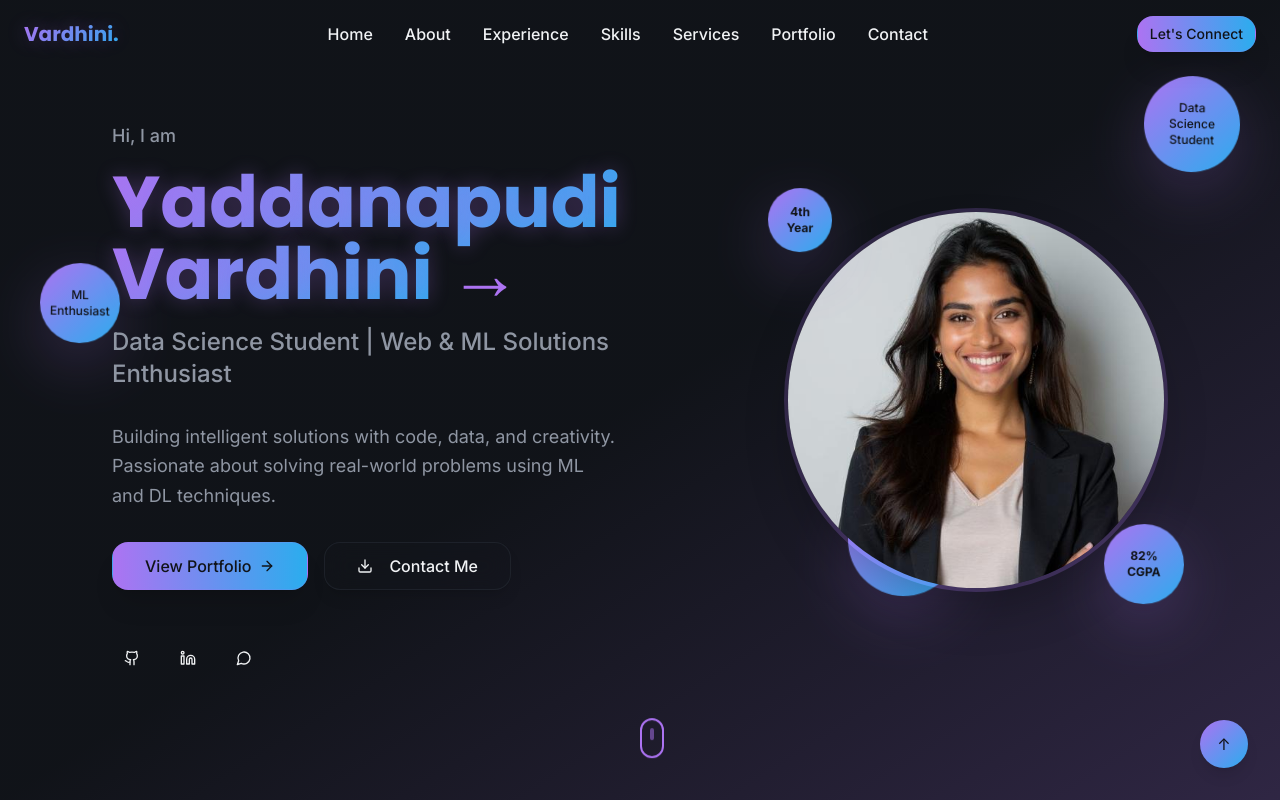
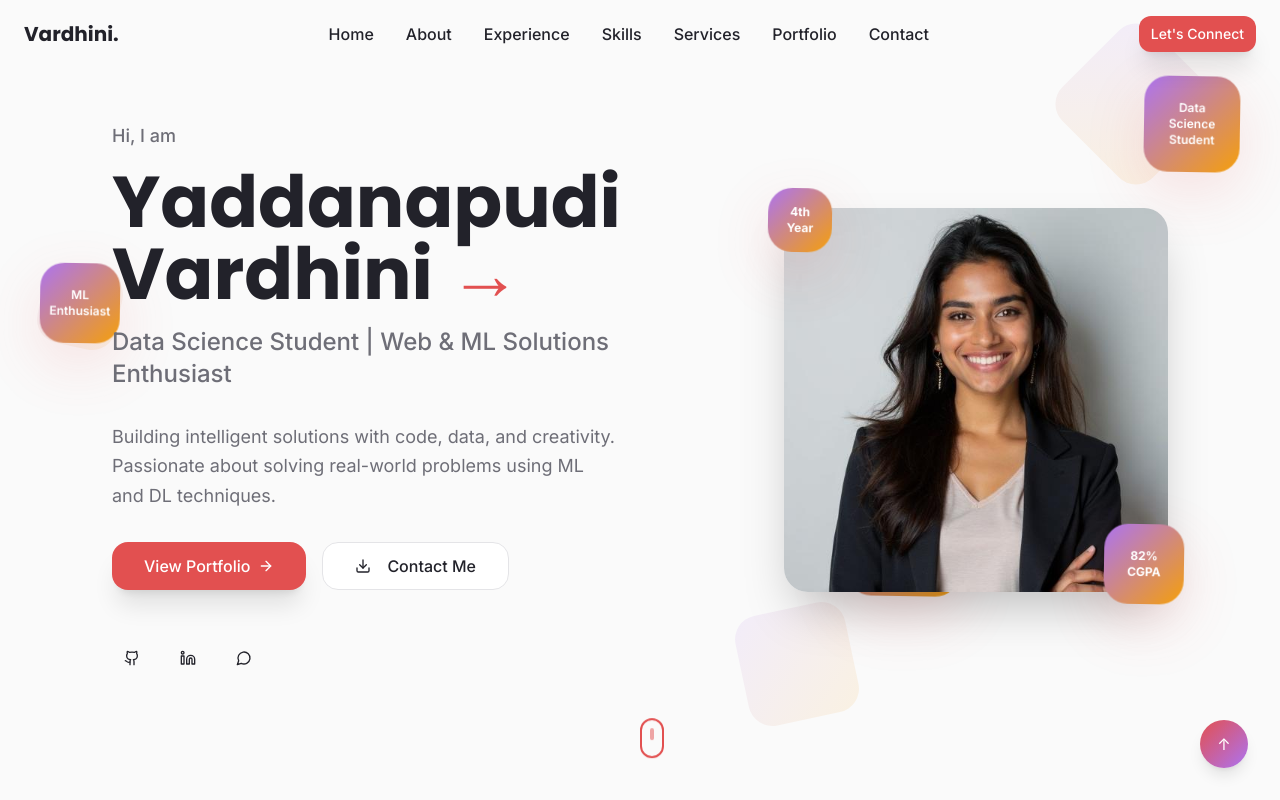
Before and after one commit to VardhiY/vardhini, a React (Vite) app: page / in a window 1280 px wide. Shown: the top 800 px of the page. Built offline with nearby package versions, Linux system fonts and the light colour scheme.

Commit message:
Refactor: Update website style
Update the website's visual style to match the provided image, incorporating design elements and layout adjustments.

```diff
--- a/src/components/Hero.tsx
+++ b/src/components/Hero.tsx
@@ -11,19 +11,21 @@ const Hero = () => {
   };
 
   return (
-    <section id="home" className="min-h-screen relative overflow-hidden">
-      {/* Background Gradient */}
-      <div className="absolute inset-0 bg-gradient-to-br from-background via-background to-primary/20"></div>
+    <section id="home" className="min-h-screen relative overflow-hidden bg-background">
+      {/* Geometric Background Elements */}
+      <div className="geometric-shape top-10 right-20 w-32 h-32 rotate-45"></div>
+      <div className="geometric-shape top-1/3 left-10 w-20 h-20 rotate-12"></div>
+      <div className="geometric-shape bottom-20 right-1/3 w-28 h-28 -rotate-12"></div>
 
       {/* Floating Elements */}
       <div className="floating-element top-20 right-10 w-24 h-24 flex items-center justify-center">
-        <span className="text-xs text-center">Data Science<br />Student</span>
+        <span className="text-xs text-center font-semibold">Data Science<br />Student</span>
       </div>
       <div className="floating-element top-1/3 left-10 w-20 h-20 flex items-center justify-center">
-        <span className="text-xs text-center">ML<br />Enthusiast</span>
+        <span className="text-xs text-center font-semibold">ML<br />Enthusiast</span>
       </div>
       <div className="floating-element bottom-1/4 right-1/4 w-28 h-28 flex items-center justify-center">
-        <span className="text-xs text-center">Web<br />Developer</span>
+        <span className="text-xs text-center font-semibold">Web<br />Developer</span>
       </div>
 
       <div className="relative section-padding flex items-center min-h-screen">
@@ -85,19 +87,19 @@ const Hero = () => {
             {/* Profile Image */}
             <div className="relative flex justify-center lg:justify-end">
               <div className="relative">
-                <div className="w-80 h-80 lg:w-96 lg:h-96 rounded-full overflow-hidden border-4 border-primary/20 shadow-2xl">
+                <div className="image-frame w-80 h-80 lg:w-96 lg:h-96 shadow-2xl">
                   <img
                     src={profilePicture}
                     alt="Yaddanapudi Vardhini"
-                    className="w-full h-full object-cover"
+                    className="w-full h-full object-cover relative z-20"
                   />
                 </div>
 
                 {/* Floating Achievement Elements */}
-                <div className="absolute -top-4 -left-4 floating-element w-16 h-16 flex items-center justify-center">
+                <div className="absolute -top-4 -left-4 floating-element w-16 h-16 flex items-center justify-center z-30">
                   <span className="text-xs text-center font-bold">4th<br />Year</span>
                 </div>
-                <div className="absolute -bottom-4 -right-4 floating-element w-20 h-20 flex items-center justify-center">
+                <div className="absolute -bottom-4 -right-4 floating-element w-20 h-20 flex items-center justify-center z-30">
                   <span className="text-xs text-center font-bold">82%<br />CGPA</span>
                 </div>
               </div>
--- a/src/components/ui/button.tsx
+++ b/src/components/ui/button.tsx
@@ -5,7 +5,7 @@ import { cva, type VariantProps } from "class-variance-authority"
 import { cn } from "@/lib/utils"
 
 const buttonVariants = cva(
-  "inline-flex items-center justify-center gap-2 whitespace-nowrap rounded-lg text-sm font-medium transition-all duration-300 focus-visible:outline-none focus-visible:ring-2 focus-visible:ring-ring focus-visible:ring-offset-2 disabled:pointer-events-none disabled:opacity-50 [&_svg]:pointer-events-none [&_svg]:size-4 [&_svg]:shrink-0",
+  "inline-flex items-center justify-center gap-2 whitespace-nowrap rounded-2xl text-sm font-medium transition-all duration-300 focus-visible:outline-none focus-visible:ring-2 focus-visible:ring-ring focus-visible:ring-offset-2 disabled:pointer-events-none disabled:opacity-50 [&_svg]:pointer-events-none [&_svg]:size-4 [&_svg]:shrink-0",
   {
     variants: {
       variant: {
@@ -13,19 +13,19 @@ const buttonVariants = cva(
         destructive:
           "bg-destructive text-destructive-foreground hover:bg-destructive/90",
         outline:
-          "border border-input bg-background/50 hover:bg-accent hover:text-accent-foreground backdrop-blur-sm",
+          "border border-input bg-card hover:bg-accent hover:text-accent-foreground",
         secondary:
           "bg-secondary text-secondary-foreground hover:bg-secondary/80 hover:scale-105 shadow-lg hover:shadow-xl",
         ghost: "hover:bg-accent hover:text-accent-foreground",
         link: "text-primary underline-offset-4 hover:underline",
-        hero: "bg-gradient-to-r from-primary to-secondary text-primary-foreground hover:scale-105 shadow-xl hover:shadow-2xl backdrop-blur-sm border border-primary/20",
-        glass: "bg-card/30 backdrop-blur-md border border-border/50 hover:bg-card/50 hover:scale-105 shadow-lg hover:shadow-xl",
+        hero: "bg-primary text-primary-foreground hover:scale-105 shadow-xl hover:shadow-2xl",
+        glass: "bg-card border border-border hover:shadow-lg hover:scale-105",
       },
       size: {
         default: "h-10 px-4 py-2",
-        sm: "h-9 rounded-lg px-3",
-        lg: "h-12 rounded-lg px-8 text-base",
-        xl: "h-14 rounded-xl px-10 text-lg",
+        sm: "h-9 rounded-xl px-3",
+        lg: "h-12 rounded-2xl px-8 text-base",
+        xl: "h-14 rounded-2xl px-10 text-lg",
         icon: "h-10 w-10",
       },
     },
--- a/src/index.css
+++ b/src/index.css
@@ -8,58 +8,52 @@ All colors MUST be HSL.
 
 @layer base {
   :root {
-    --background: 220 20% 8%;
-    --foreground: 220 15% 95%;
+    --background: 0 0% 98%;
+    --foreground: 240 10% 15%;
 
-    --card: 220 20% 10%;
-    --card-foreground: 220 15% 95%;
+    --card: 0 0% 100%;
+    --card-foreground: 240 10% 15%;
 
-    --popover: 220 20% 10%;
-    --popover-foreground: 220 15% 95%;
+    --popover: 0 0% 100%;
+    --popover-foreground: 240 10% 15%;
 
-    --primary: 267 83% 70%;
-    --primary-foreground: 220 20% 8%;
+    --primary: 0 72% 60%;
+    --primary-foreground: 0 0% 100%;
 
-    --secondary: 200 85% 55%;
-    --secondary-foreground: 220 20% 8%;
+    --secondary: 267 83% 70%;
+    --secondary-foreground: 0 0% 100%;
 
-    --muted: 220 15% 15%;
-    --muted-foreground: 220 10% 60%;
+    --muted: 240 5% 96%;
+    --muted-foreground: 240 4% 45%;
 
-    --accent: 267 83% 70%;
-    --accent-foreground: 220 20% 8%;
+    --accent: 38 92% 50%;
+    --accent-foreground: 0 0% 100%;
 
     --destructive: 0 84.2% 60.2%;
     --destructive-foreground: 210 40% 98%;
 
-    --border: 220 15% 20%;
-    --input: 220 15% 20%;
-    --ring: 267 83% 70%;
+    --border: 240 6% 90%;
+    --input: 240 6% 90%;
+    --ring: 0 72% 60%;
 
-    --radius: 1rem;
+    --radius: 1.5rem;
 
     /* Portfolio-specific tokens */
-    --hero-gradient: linear-gradient(135deg, hsl(220 20% 8%), hsl(267 50% 20%));
-    --card-glow: 0 0 40px hsl(267 83% 70% / 0.1);
-    --floating-shadow: 0 20px 60px hsl(267 83% 70% / 0.2);
+    --hero-gradient: linear-gradient(135deg, hsl(0 0% 98%), hsl(267 50% 95%));
+    --card-glow: 0 8px 32px hsl(267 83% 70% / 0.1);
+    --floating-shadow: 0 20px 60px hsl(0 72% 60% / 0.15);
     --text-glow: 0 0 20px hsl(267 83% 70% / 0.3);
-    --gradient-accent: linear-gradient(135deg, hsl(267 83% 70%), hsl(200 85% 55%));
+    --gradient-accent: linear-gradient(135deg, hsl(267 83% 70%), hsl(0 72% 60%));
+    --gradient-primary: linear-gradient(135deg, hsl(267 83% 70%), hsl(38 92% 50%));
     --transition-smooth: all 0.4s cubic-bezier(0.4, 0, 0.2, 1);
 
     --sidebar-background: 0 0% 98%;
-
     --sidebar-foreground: 240 5.3% 26.1%;
-
     --sidebar-primary: 240 5.9% 10%;
-
     --sidebar-primary-foreground: 0 0% 98%;
-
     --sidebar-accent: 240 4.8% 95.9%;
-
     --sidebar-accent-foreground: 240 5.9% 10%;
-
     --sidebar-border: 220 13% 91%;
-
     --sidebar-ring: 217.2 91.2% 59.8%;
   }
 
@@ -84,26 +78,41 @@ All colors MUST be HSL.
 
 @layer components {
   .floating-element {
-    @apply absolute bg-gradient-to-br from-primary to-secondary rounded-full p-4 text-sm font-medium text-primary-foreground shadow-2xl;
+    @apply absolute rounded-3xl p-4 text-sm font-medium text-white shadow-lg;
+    background: var(--gradient-primary);
     box-shadow: var(--floating-shadow);
     animation: float 6s ease-in-out infinite;
   }
 
+  .geometric-shape {
+    @apply absolute rounded-3xl;
+    background: var(--gradient-primary);
+    opacity: 0.1;
+  }
+
   .hero-text {
-    background: var(--gradient-accent);
-    -webkit-background-clip: text;
-    -webkit-text-fill-color: transparent;
-    background-clip: text;
-    text-shadow: var(--text-glow);
+    @apply text-foreground font-bold;
   }
 
   .glass-card {
-    @apply backdrop-blur-sm bg-card/60 border border-border/50;
+    @apply bg-card border border-border shadow-lg;
     box-shadow: var(--card-glow);
   }
 
   .section-padding {
     @apply py-20 px-6 md:px-12 lg:px-20;
+  }
+
+  .image-frame {
+    @apply relative overflow-hidden rounded-3xl;
+  }
+
+  .image-frame::before {
+    content: '';
+    @apply absolute inset-0 z-10;
+    background: var(--gradient-primary);
+    clip-path: polygon(0 0, 85% 0, 100% 100%, 15% 100%);
+    opacity: 0.8;
   }
 }
 
```
